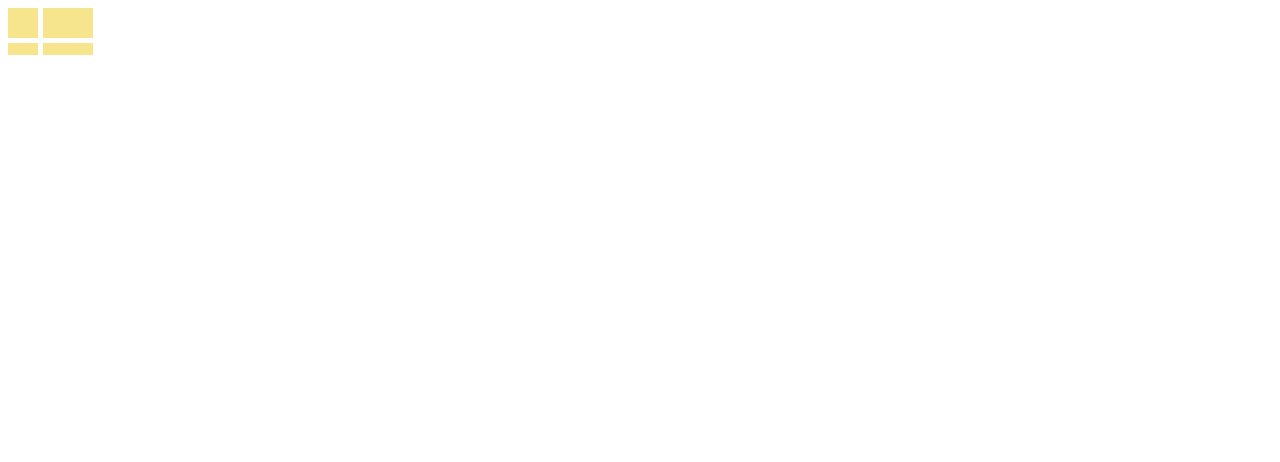
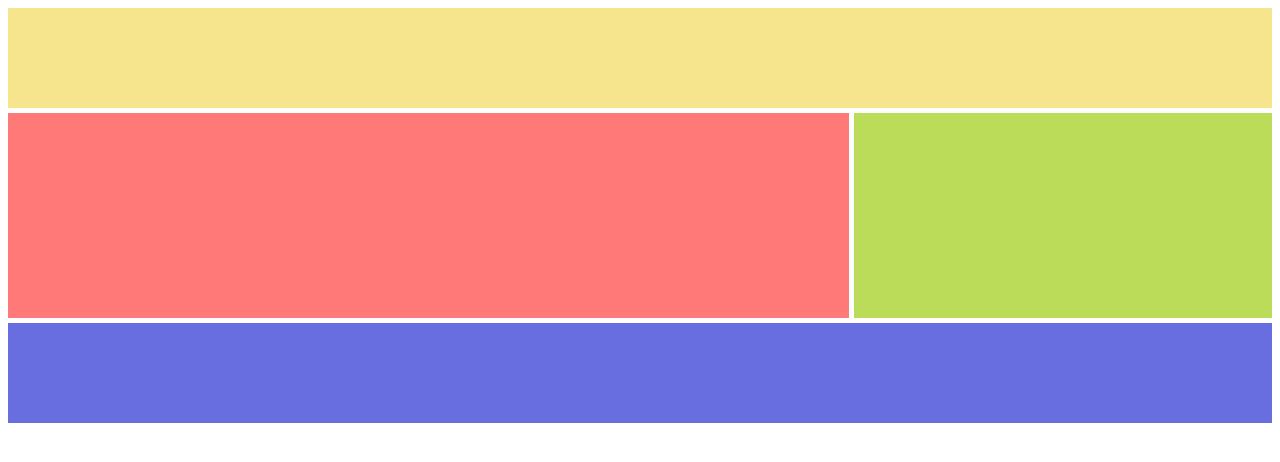
Before and after one commit to EthanKwon/WEB_CSS, a plain HTML site: page grid.html in a window 1280 px wide. Drawn offline with Linux system fonts and the light colour scheme.

Commit message:
Learned CSS Grid Auto

```diff
--- a/grid.html
+++ b/grid.html
@@ -7,22 +7,40 @@
     <style>
       .father {
         display: grid;
-        grid-template-columns: 30px 50px;
-        grid-template-rows: 30px 12px;
+        grid-auto-rows: 100px;
         grid-gap: 5px;
+        grid-template-areas:
+          "header header header"
+          "content content sidebar"
+          "content content sidebar"
+          "footer footer footer";
       }
-      .box {
+      .first {
+        grid-area: header;
         background-color: #f6e58d;
+      }
+
+      .second {
+        grid-area: sidebar;
+        background-color: #badc58;
+      }
+
+      .third {
+        grid-area: footer;
+        background-color: #686de0;
+      }
+      .fourth {
+        grid-area: content;
+        background-color: #ff7979;
       }
     </style>
   </head>
   <body>
     <div class="father">
-      <div class="box"></div>
-      <div class="box"></div>
-      <div class="box"></div>
-      <div class="box"></div>
-      <div class="box"></div>
+      <div class="first"></div>
+      <div class="second"></div>
+      <div class="third"></div>
+      <div class="fourth"></div>
     </div>
   </body>
 </html>
```
Also changed, not shown: README.md.
